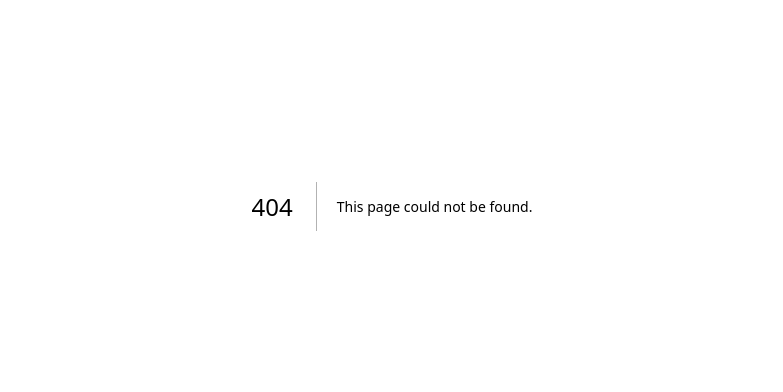
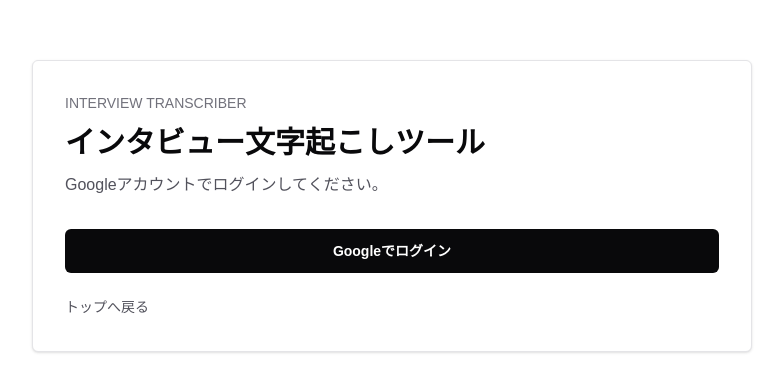
Before and after one commit to satrex/interview-transcriber, a Next.js app: page /login in a window 1280 px wide. Before the commit this address had no page. Shown: the part 194-586 px from the top of the page, without its empty margins (248-1031 px from the left). Built offline with nearby package versions, Linux system fonts and the light colour scheme; no server answers.

Commit message:
changed auth method to google

```diff
--- /dev/null
+++ b/src/app/auth/callback/route.ts
@@ -0,0 +1,37 @@
+import { NextResponse } from "next/server";
+import { createServerSupabaseClient } from "@/lib/supabase/server";
+
+export async function GET(request: Request) {
+  const requestUrl = new URL(request.url);
+  const code = requestUrl.searchParams.get("code");
+  const next = normalizeNextPath(requestUrl.searchParams.get("next"));
+
+  // Supabase Google OAuth setup notes:
+  // - Enable Google Provider in Supabase Dashboard and set its Client ID / Client Secret.
+  // - Add Supabase's provider callback URL to Google Cloud Console Authorized redirect URIs.
+  // - Add localhost and production app URLs to Supabase Auth Redirect URLs when using redirectTo.
+  if (code) {
+    const supabase = await createServerSupabaseClient();
+    const { error } = await supabase.auth.exchangeCodeForSession(code);
+
+    if (!error) {
+      return NextResponse.redirect(new URL(next, requestUrl.origin));
+    }
+
+    console.error("[auth callback] exchangeCodeForSession failed", {
+      error: error.message,
+    });
+  }
+
+  return NextResponse.redirect(
+    new URL("/login?error=auth_callback_failed", requestUrl.origin),
+  );
+}
+
+function normalizeNextPath(next: string | null) {
+  if (!next || !next.startsWith("/") || next.startsWith("//")) {
+    return "/";
+  }
+
+  return next;
+}
--- /dev/null
+++ b/src/app/login/page.tsx
@@ -0,0 +1,58 @@
+import Link from "next/link";
+import { redirect } from "next/navigation";
+import { LoginForm } from "@/components/login-form";
+import { createServerSupabaseClient } from "@/lib/supabase/server";
+
+type LoginPageProps = {
+  searchParams: Promise<{
+    error?: string;
+    next?: string;
+  }>;
+};
+
+export default async function LoginPage({ searchParams }: LoginPageProps) {
+  const { error, next } = await searchParams;
+  const supabase = await createServerSupabaseClient();
+  const {
+    data: { user },
+  } = await supabase.auth.getUser();
+
+  if (user) {
+    redirect(normalizeNextPath(next));
+  }
+
+  return (
+    <main className="mx-auto flex min-h-screen w-full max-w-3xl flex-col justify-center px-6 py-12">
+      <section className="rounded-md border border-zinc-200 bg-white p-8 shadow-sm">
+        <p className="text-sm font-medium uppercase text-zinc-500">
+          Interview Transcriber
+        </p>
+        <h1 className="mt-3 text-3xl font-semibold text-zinc-950">
+          インタビュー文字起こしツール
+        </h1>
+        <p className="mt-3 max-w-2xl text-zinc-600">
+          Googleアカウントでログインしてください。
+        </p>
+
+        <div className="mt-8">
+          <LoginForm authError={error ?? null} nextPath={normalizeNextPath(next)} />
+        </div>
+
+        <Link
+          href="/"
+          className="mt-6 inline-block text-sm font-medium text-zinc-600 hover:text-zinc-950"
+        >
+          トップへ戻る
+        </Link>
+      </section>
+    </main>
+  );
+}
+
+function normalizeNextPath(next: string | null | undefined) {
+  if (!next || !next.startsWith("/") || next.startsWith("//")) {
+    return "/";
+  }
+
+  return next;
+}
--- a/src/app/page.tsx
+++ b/src/app/page.tsx
@@ -60,10 +60,10 @@ export default async function Home() {
           ) : (
             <>
               <h1 className="mt-3 text-3xl font-semibold text-zinc-950">
-                ログイン
+                インタビュー文字起こしツール
               </h1>
               <p className="mt-3 max-w-2xl text-zinc-600">
-                音声アップロードには Supabase Auth の email/password ログインが必要です。
+                Googleアカウントでログインしてください。
               </p>
 
               <div className="mt-8">
--- a/src/components/login-form.tsx
+++ b/src/components/login-form.tsx
@@ -1,67 +1,80 @@
 "use client";
 
-import { useActionState } from "react";
-import { loginWithPassword, type LoginActionState } from "@/app/actions";
+import { useState } from "react";
+import { createBrowserSupabaseClient } from "@/lib/supabase/browser";
 
-const initialState: LoginActionState = {
-  error: null,
+type LoginFormProps = {
+  authError?: string | null;
+  nextPath?: string;
 };
 
-export function LoginForm() {
-  const [state, formAction, pending] = useActionState(
-    loginWithPassword,
-    initialState,
+export function LoginForm({ authError = null, nextPath = "/" }: LoginFormProps) {
+  const [errorMessage, setErrorMessage] = useState<string | null>(
+    authError ? getAuthErrorMessage(authError) : null,
   );
+  const [pending, setPending] = useState(false);
+
+  async function signInWithGoogle() {
+    setPending(true);
+    setErrorMessage(null);
+
+    try {
+      const supabase = createBrowserSupabaseClient();
+      const redirectUrl = new URL("/auth/callback", window.location.origin);
+
+      if (nextPath && nextPath !== "/") {
+        redirectUrl.searchParams.set("next", nextPath);
+      }
+
+      const { error } = await supabase.auth.signInWithOAuth({
+        provider: "google",
+        options: {
+          redirectTo: redirectUrl.toString(),
+        },
+      });
+
+      if (error) {
+        setErrorMessage(`Googleログインに失敗しました: ${error.message}`);
+        setPending(false);
+      }
+    } catch (error) {
+      setErrorMessage(
+        error instanceof Error
+          ? error.message
+          : "Googleログインの開始に失敗しました。",
+      );
+      setPending(false);
+    }
+  }
 
   return (
-    <form action={formAction} className="space-y-5">
-      <div className="space-y-2">
-        <label htmlFor="email" className="block text-sm font-medium text-zinc-800">
-          Email
-        </label>
-        <input
-          id="email"
-          name="email"
-          type="email"
-          autoComplete="email"
-          required
-          className="min-h-11 w-full rounded-md border border-zinc-300 bg-white px-3 text-sm text-zinc-900"
-        />
-      </div>
-
-      <div className="space-y-2">
-        <label
-          htmlFor="password"
-          className="block text-sm font-medium text-zinc-800"
-        >
-          Password
-        </label>
-        <input
-          id="password"
-          name="password"
-          type="password"
-          autoComplete="current-password"
-          required
-          className="min-h-11 w-full rounded-md border border-zinc-300 bg-white px-3 text-sm text-zinc-900"
-        />
-      </div>
-
-      {state.error ? (
+    <div className="space-y-4">
+      {/* Google OAuth requires provider setup in Supabase Dashboard and matching redirect URL allowlists in Supabase Auth and Google Cloud Console. */}
+      {errorMessage ? (
         <p
           aria-live="polite"
           className="rounded-md border border-red-200 bg-red-50 px-3 py-2 text-sm text-red-700"
         >
-          {state.error}
+          {errorMessage}
         </p>
       ) : null}
 
       <button
-        type="submit"
+        type="button"
         disabled={pending}
-        className="inline-flex min-h-11 items-center justify-center rounded-md bg-zinc-950 px-5 text-sm font-semibold text-white transition hover:bg-zinc-800 disabled:cursor-not-allowed disabled:bg-zinc-400"
+        onClick={() => void signInWithGoogle()}
+        className="inline-flex min-h-11 w-full items-center justify-center rounded-md bg-zinc-950 px-5 text-sm font-semibold text-white transition hover:bg-zinc-800 disabled:cursor-not-allowed disabled:bg-zinc-400"
       >
-        {pending ? "ログイン中..." : "ログイン"}
+        {pending ? "Googleへ移動中..." : "Googleでログイン"}
       </button>
-    </form>
+    </div>
   );
 }
+
+function getAuthErrorMessage(error: string) {
+  if (error === "auth_callback_failed") {
+    return "Googleログインの完了に失敗しました。もう一度お試しください。";
+  }
+
+  return "ログインに失敗しました。もう一度お試しください。";
+}
--- /dev/null
+++ b/src/lib/supabase/browser.ts
@@ -0,0 +1,14 @@
+"use client";
+
+import { createBrowserClient } from "@supabase/ssr";
+
+export function createBrowserSupabaseClient() {
+  const supabaseUrl = process.env.NEXT_PUBLIC_SUPABASE_URL;
+  const supabaseAnonKey = process.env.NEXT_PUBLIC_SUPABASE_ANON_KEY;
+
+  if (!supabaseUrl || !supabaseAnonKey) {
+    throw new Error("Supabase public environment variables are not configured.");
+  }
+
+  return createBrowserClient(supabaseUrl, supabaseAnonKey);
+}
```
